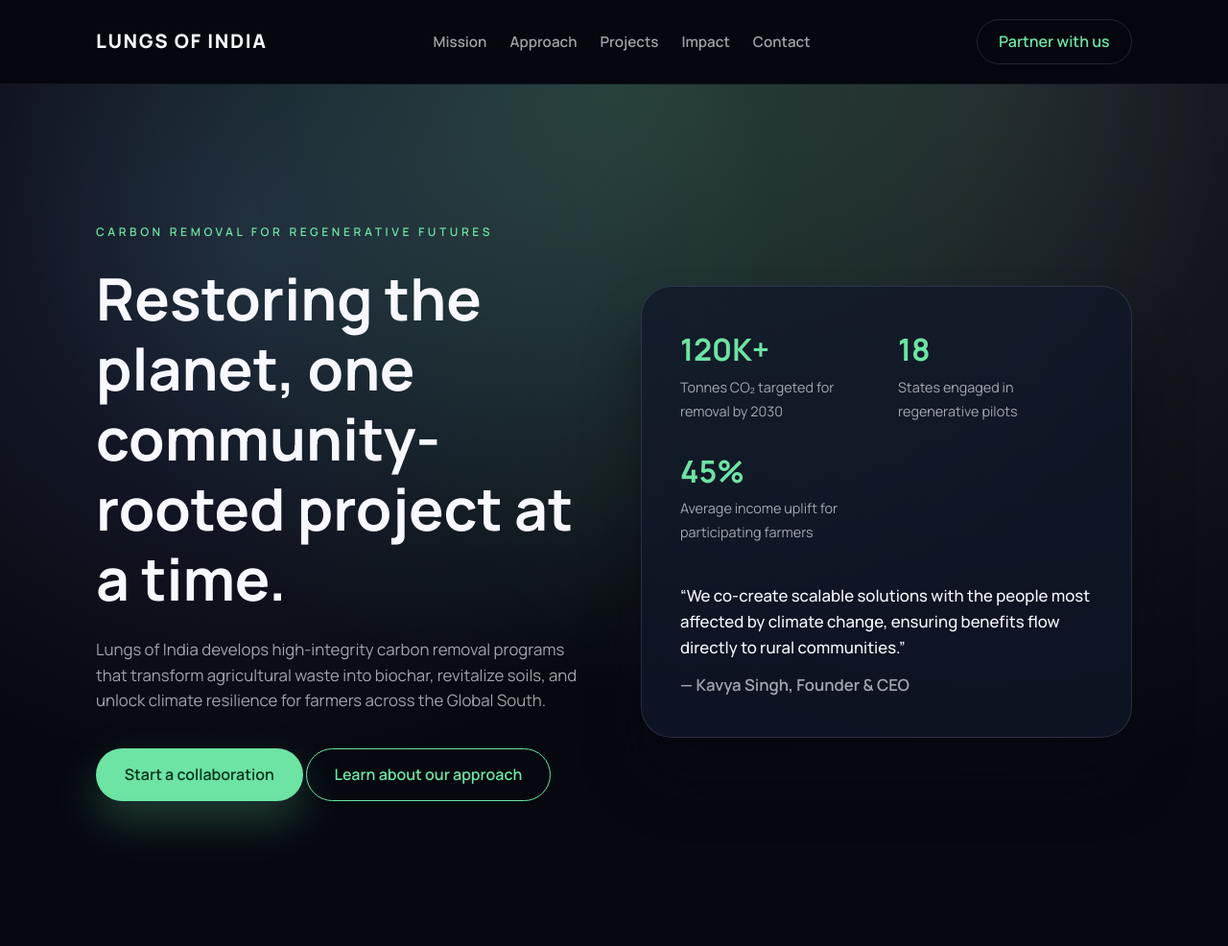
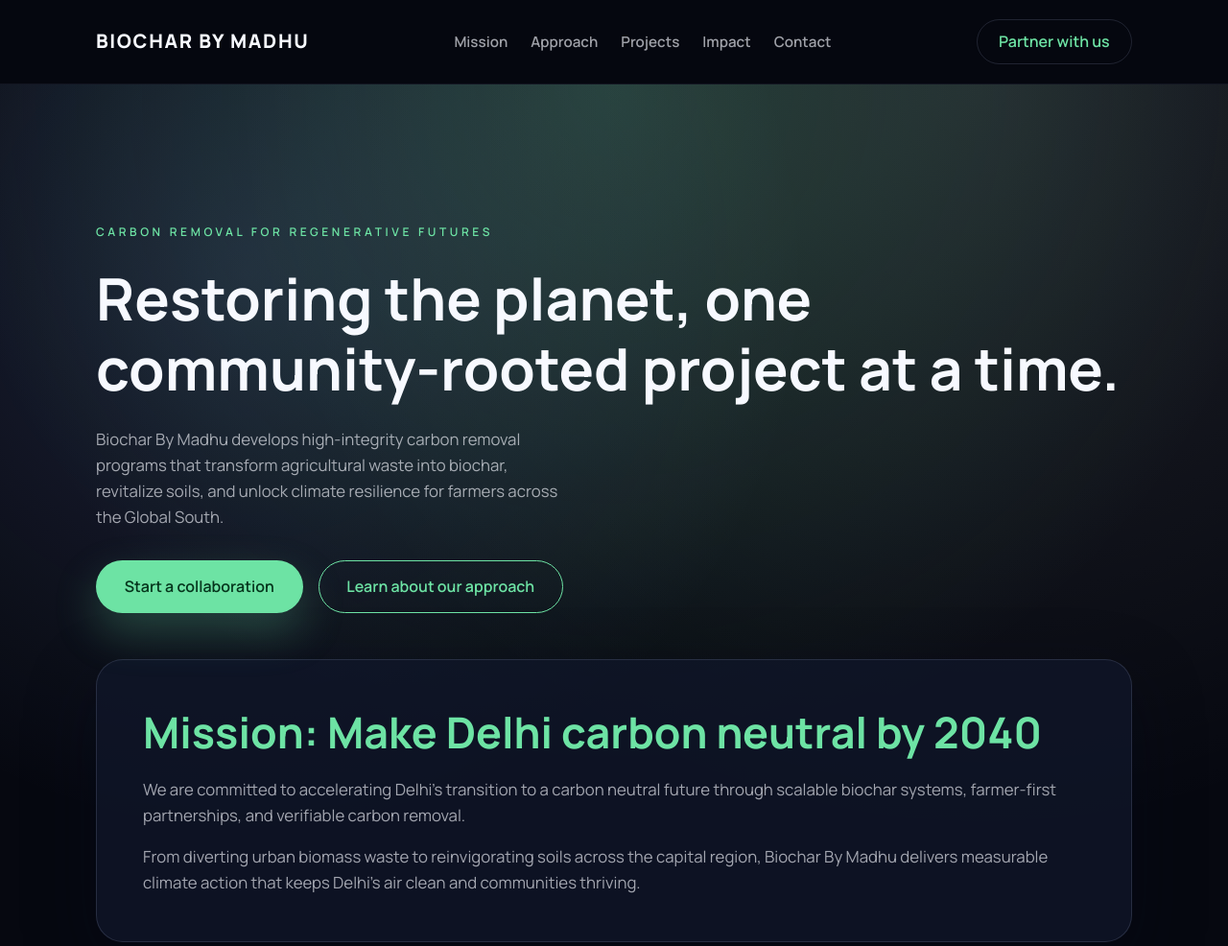
Before and after one commit to arpit1705/biochar_vercel, a plain HTML site: page index.html in a window 1280 px wide. Shown: the top 986 px of the page at 96% size. Drawn offline with Linux system fonts and the light colour scheme.

Commit message:
Refocus hero on mission and rebrand site

```diff
--- a/index.html
+++ b/index.html
@@ -3,7 +3,7 @@
   <head>
     <meta charset="utf-8" />
     <meta name="viewport" content="width=device-width, initial-scale=1" />
-    <title>Lungs of India | Carbon Removal for a Thriving Planet</title>
+    <title>Biochar By Madhu | Carbon Removal for a Thriving Planet</title>
     <link rel="preconnect" href="https://fonts.googleapis.com" />
     <link rel="preconnect" href="https://fonts.gstatic.com" crossorigin />
     <link
@@ -13,14 +13,14 @@
     <link rel="stylesheet" href="styles/main.css" />
     <meta
       name="description"
-      content="Lungs of India builds resilient carbon removal projects that regenerate soils, empower communities, and draw down atmospheric carbon."
+      content="Biochar By Madhu builds resilient carbon removal projects that regenerate soils, empower communities, and draw down atmospheric carbon for Delhi."
     />
   </head>
   <body>
     <header class="site-header">
       <div class="container">
         <nav class="nav">
-          <a class="logo" href="#home">Lungs of India</a>
+          <a class="logo" href="#home">Biochar By Madhu</a>
           <button class="nav-toggle" aria-expanded="false" aria-label="Menu">
             <span></span>
             <span></span>
@@ -45,36 +45,27 @@
             <p class="eyebrow">Carbon Removal for Regenerative Futures</p>
             <h1>Restoring the planet, one community-rooted project at a time.</h1>
             <p class="subtitle">
-              Lungs of India develops high-integrity carbon removal programs that
-              transform agricultural waste into biochar, revitalize soils, and
-              unlock climate resilience for farmers across the Global South.
+              Biochar By Madhu develops high-integrity carbon removal programs
+              that transform agricultural waste into biochar, revitalize soils,
+              and unlock climate resilience for farmers across the Global South.
             </p>
             <div class="hero-actions">
               <a class="btn primary" href="#contact">Start a collaboration</a>
               <a class="btn secondary" href="#approach">Learn about our approach</a>
             </div>
-          </div>
-          <div class="hero-card">
-            <div class="stats-grid">
-              <div>
-                <span class="stat">120K+</span>
-                <span class="label">Tonnes CO₂ targeted for removal by 2030</span>
-              </div>
-              <div>
-                <span class="stat">18</span>
-                <span class="label">States engaged in regenerative pilots</span>
-              </div>
-              <div>
-                <span class="stat">45%</span>
-                <span class="label">Average income uplift for participating farmers</span>
-              </div>
+            <div class="hero-mission">
+              <h2>Mission: Make Delhi carbon neutral by 2040</h2>
+              <p>
+                We are committed to accelerating Delhi's transition to a carbon
+                neutral future through scalable biochar systems, farmer-first
+                partnerships, and verifiable carbon removal.
+              </p>
+              <p>
+                From diverting urban biomass waste to reinvigorating soils across
+                the capital region, Biochar By Madhu delivers measurable climate
+                action that keeps Delhi's air clean and communities thriving.
+              </p>
             </div>
-            <p class="hero-note">
-              “We co-create scalable solutions with the people most affected by
-              climate change, ensuring benefits flow directly to rural
-              communities.”
-            </p>
-            <p class="hero-author">— Kavya Singh, Founder &amp; CEO</p>
           </div>
         </div>
       </section>
@@ -85,7 +76,7 @@
             <div>
               <h2>Mission-driven climate action</h2>
               <p>
-                Lungs of India exists to bridge the gap between global climate
+                Biochar By Madhu exists to bridge the gap between global climate
                 commitments and local realities. We design transparent,
                 measurable carbon removal projects that improve livelihoods,
                 regenerate degraded lands, and deliver climate wins that last for
@@ -273,7 +264,7 @@
         <div class="container">
           <div class="contact-card">
             <div>
-              <p class="eyebrow">Partner with Lungs of India</p>
+              <p class="eyebrow">Partner with Biochar By Madhu</p>
               <h2>Let’s build the next generation of carbon removal projects</h2>
               <p>
                 Share your goals and we’ll co-create a strategy tailored to your
@@ -317,7 +308,7 @@
       <div class="container">
         <div class="footer-grid">
           <div>
-            <a class="logo" href="#home">Lungs of India</a>
+            <a class="logo" href="#home">Biochar By Madhu</a>
             <p>
               Carbon removal company headquartered in Bengaluru, advancing
               biochar and nature-based solutions for a regenerative future.
@@ -330,7 +321,7 @@
           <div>
             <h4>Connect</h4>
             <p>
-              <a href="mailto:hello@lungsofindia.com">hello@lungsofindia.com</a><br />
+              <a href="mailto:hello@biocharbymadhu.com">hello@biocharbymadhu.com</a><br />
               +91 80 5555 2940
             </p>
           </div>
@@ -344,7 +335,7 @@
           </div>
         </div>
         <div class="footer-meta">
-          <p>© <span id="year"></span> Lungs of India. All rights reserved.</p>
+          <p>© <span id="year"></span> Biochar By Madhu. All rights reserved.</p>
           <a href="#">Privacy Policy</a>
         </div>
       </div>
--- a/styles/main.css
+++ b/styles/main.css
@@ -183,9 +183,8 @@ p {
 
 .hero .container {
   display: grid;
-  grid-template-columns: repeat(auto-fit, minmax(280px, 1fr));
-  gap: 3.5rem;
-  align-items: center;
+  gap: 3rem;
+  align-items: start;
 }
 
 .hero h1 {
@@ -194,46 +193,33 @@ p {
 }
 
 .hero .subtitle {
-  margin-bottom: 2.25rem;
+  margin-bottom: 2rem;
+  max-width: 48ch;
 }
 
-.hero-card {
-  padding: 2.5rem;
-  border-radius: 32px;
-  background: var(--surface);
-  border: 1px solid var(--border);
-  box-shadow: 0 45px 60px rgba(6, 8, 16, 0.45);
+.hero-actions {
+  display: flex;
+  flex-wrap: wrap;
+  gap: 1rem;
 }
 
-.stats-grid {
-  display: grid;
-  grid-template-columns: repeat(auto-fit, minmax(160px, 1fr));
-  gap: 1.5rem;
-  margin-bottom: 2.5rem;
+.hero-mission {
+  margin-top: 3rem;
+  padding: clamp(2.2rem, 4vw, 3rem);
+  border-radius: 28px;
+  border: 1px solid var(--border);
+  background: rgba(16, 23, 41, 0.78);
+  box-shadow: 0 26px 72px rgba(4, 10, 26, 0.35);
 }
 
-.stat {
-  display: block;
-  font-size: 2rem;
-  font-weight: 700;
+.hero-mission h2 {
+  font-size: clamp(1.9rem, 4vw, 2.8rem);
+  margin-bottom: 1.25rem;
   color: var(--accent);
 }
 
-.label {
-  font-size: 0.9rem;
-  color: var(--muted);
-}
-
-.hero-note {
-  font-size: 1.05rem;
-  font-weight: 500;
-  color: var(--text);
-  margin-bottom: 0.75rem;
-}
-
-.hero-author {
-  color: var(--muted);
-  font-weight: 600;
+.hero-mission p + p {
+  margin-top: 1rem;
 }
 
 .mission .split {
@@ -487,7 +473,9 @@ p {
     top: 72px;
     right: 20px;
     flex-direction: column;
-    padding: 1.5rem;
+    align-items: flex-start;
+    gap: 1rem;
+    padding: 1.25rem 1.5rem;
     background: var(--surface-strong);
     border-radius: 18px;
     border: 1px solid var(--border);
@@ -495,6 +483,12 @@ p {
     pointer-events: none;
     transform: translateY(-10px);
     transition: opacity 0.2s ease, transform 0.2s ease;
+    width: calc(100vw - 40px);
+    max-width: 320px;
+  }
+
+  .nav-links a {
+    width: 100%;
   }
 
   .nav-links.open {
@@ -521,7 +515,7 @@ p {
     padding: 4.5rem 0;
   }
 
-  .hero-card {
+  .hero-mission {
     padding: 2rem;
   }
 
```
